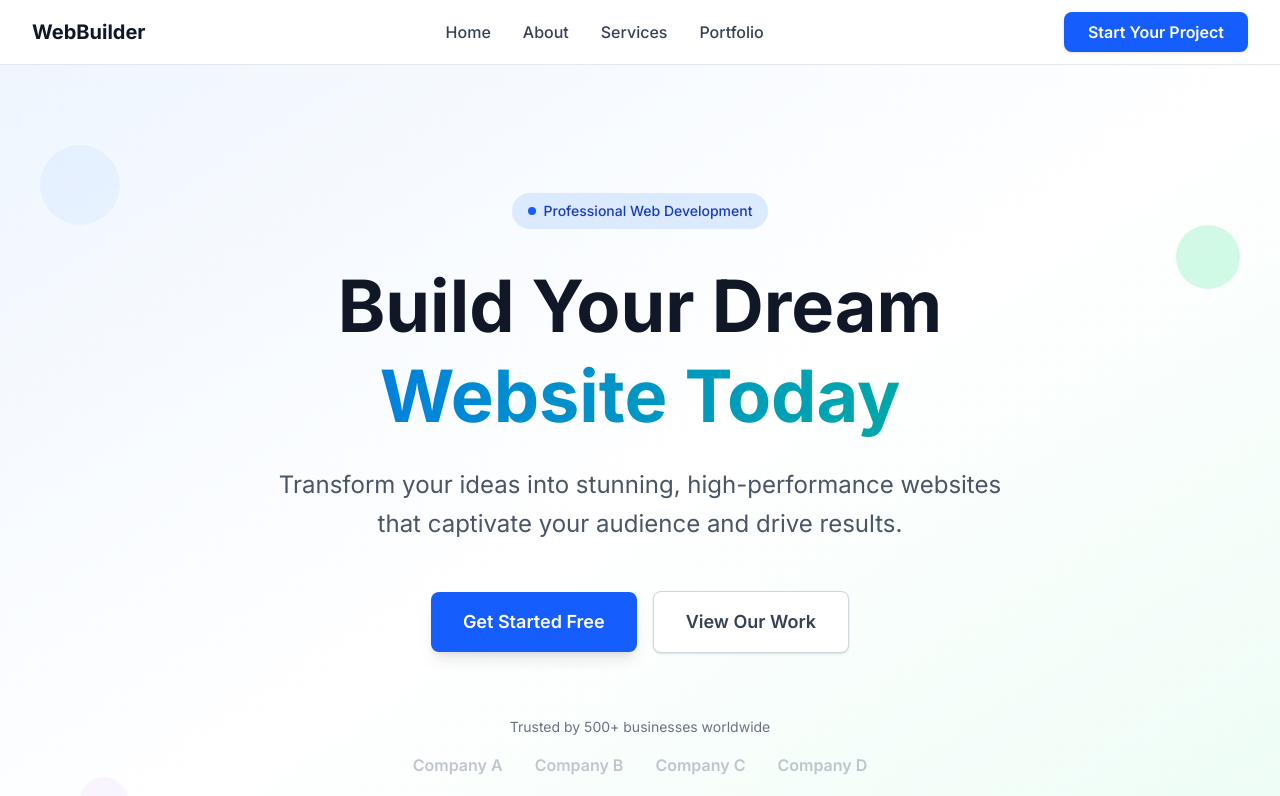
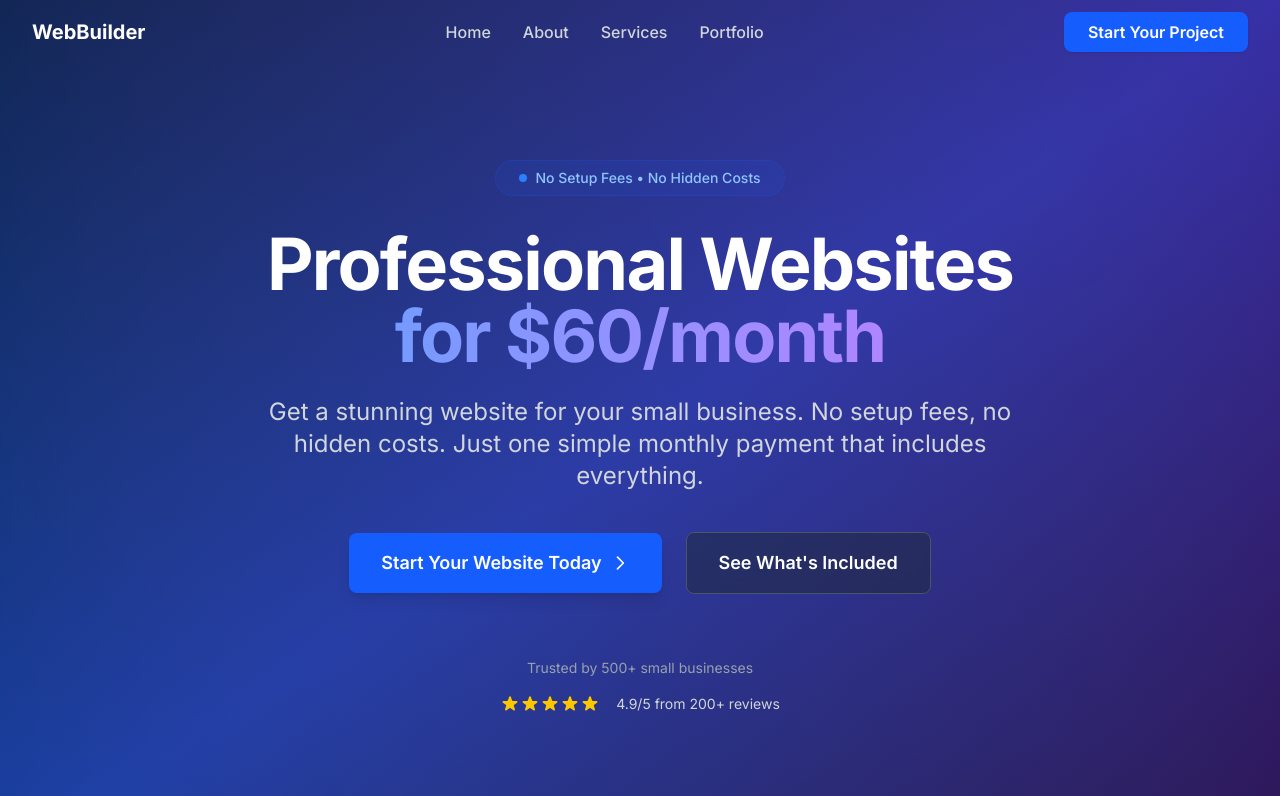
Before and after one commit to lucavehbiu/web-builder, a Next.js app: page / in a window 1280 px wide. Shown: the top 796 px of the page. Built offline with nearby package versions, Linux system fonts and the light colour scheme.

Commit message:
add hero

```diff
--- a/app/page.tsx
+++ b/app/page.tsx
@@ -1,95 +1,47 @@
-import Image from "next/image";
+import Hero from '@/components/sections/hero'
+import Link from 'next/link'
 
 export default function Home() {
   return (
-    <div className="min-h-screen bg-white">
+    <div className="min-h-screen">
       {/* Header with Navigation */}
-      <header className="bg-white/95 backdrop-blur-sm border-b border-gray-200 sticky top-0 z-50">
+      <header className="absolute top-0 left-0 right-0 z-50 bg-transparent">
         <div className="max-w-7xl mx-auto px-4 sm:px-6 lg:px-8">
           <div className="flex items-center justify-between h-16">
             {/* Logo */}
-            <div className="text-xl font-bold text-gray-900">
+            <div className="text-xl font-bold text-white">
               WebBuilder
             </div>
 
             {/* Navigation */}
             <nav className="hidden md:flex items-center space-x-8">
-              <a href="#" className="text-gray-700 hover:text-blue-600 font-medium transition-colors">
+              <Link href="/" className="text-gray-300 hover:text-white font-medium transition-colors">
                 Home
-              </a>
-              <a href="#" className="text-gray-700 hover:text-blue-600 font-medium transition-colors">
+              </Link>
+              <Link href="/about" className="text-gray-300 hover:text-white font-medium transition-colors">
                 About
-              </a>
-              <a href="#" className="text-gray-700 hover:text-blue-600 font-medium transition-colors">
+              </Link>
+              <Link href="/services" className="text-gray-300 hover:text-white font-medium transition-colors">
                 Services
-              </a>
-              <a href="#" className="text-gray-700 hover:text-blue-600 font-medium transition-colors">
+              </Link>
+              <Link href="/portfolio" className="text-gray-300 hover:text-white font-medium transition-colors">
                 Portfolio
-              </a>
+              </Link>
             </nav>
 
             {/* CTA Button */}
-            <button className="bg-blue-600 text-white px-6 py-2 rounded-lg font-semibold hover:bg-blue-700 transition-colors shadow-sm">
+            <Link
+              href="/get-started"
+              className="bg-blue-600 text-white px-6 py-2 rounded-lg font-semibold hover:bg-blue-700 transition-colors shadow-sm"
+            >
               Start Your Project
-            </button>
+            </Link>
           </div>
         </div>
       </header>
 
       {/* Hero Section */}
-      <section className="relative overflow-hidden bg-gradient-to-br from-blue-50 via-white to-emerald-50">
-        {/* Background Pattern */}
-        <div className="absolute inset-0 bg-grid-pattern opacity-5"></div>
-
-        <div className="relative max-w-7xl mx-auto px-4 sm:px-6 lg:px-8 py-24 lg:py-32">
-          <div className="text-center">
-            {/* Badge */}
-            <div className="inline-flex items-center px-4 py-2 bg-blue-100 text-blue-800 rounded-full text-sm font-medium mb-8">
-              <span className="w-2 h-2 bg-blue-600 rounded-full mr-2"></span>
-              Professional Web Development
-            </div>
-
-            {/* Main Headline */}
-            <h1 className="text-4xl md:text-6xl lg:text-7xl font-bold text-gray-900 mb-6 leading-tight">
-              Build Your Dream
-              <span className="block bg-gradient-to-r from-blue-600 to-emerald-500 bg-clip-text text-transparent">
-                Website Today
-              </span>
-            </h1>
-
-            {/* Subheadline */}
-            <p className="text-xl md:text-2xl text-gray-600 mb-12 max-w-3xl mx-auto leading-relaxed">
-              Transform your ideas into stunning, high-performance websites that captivate your audience and drive results.
-            </p>
-
-            {/* CTA Buttons */}
-            <div className="flex flex-col sm:flex-row gap-4 justify-center items-center mb-16">
-              <button className="bg-blue-600 text-white px-8 py-4 rounded-lg text-lg font-semibold hover:bg-blue-700 hover:scale-105 transition-all duration-200 shadow-lg hover:shadow-xl">
-                Get Started Free
-              </button>
-              <button className="bg-white text-gray-700 px-8 py-4 rounded-lg text-lg font-semibold border border-gray-300 hover:bg-gray-50 hover:scale-105 transition-all duration-200 shadow-sm">
-                View Our Work
-              </button>
-            </div>
-
-            {/* Social Proof */}
-            <div className="flex flex-col items-center">
-              <p className="text-gray-500 text-sm mb-4">Trusted by 500+ businesses worldwide</p>
-              <div className="flex items-center space-x-8 opacity-60">
-                <div className="text-gray-400 font-semibold">Company A</div>
-                <div className="text-gray-400 font-semibold">Company B</div>
-                <div className="text-gray-400 font-semibold">Company C</div>
-                <div className="text-gray-400 font-semibold">Company D</div>
-              </div>
-            </div>
-          </div>
-        </div>
-
-        {/* Floating Elements */}
-        <div className="absolute top-20 left-10 w-20 h-20 bg-blue-200 rounded-full opacity-20 animate-pulse"></div>
-        <div className="absolute top-40 right-10 w-16 h-16 bg-emerald-200 rounded-full opacity-20 animate-pulse delay-1000"></div>
-        <div className="absolute bottom-20 left-20 w-12 h-12 bg-purple-200 rounded-full opacity-20 animate-pulse delay-2000"></div>
-      </section>
+      <Hero />
 
       {/* Features Preview Section */}
       <section className="py-24 bg-white">
--- /dev/null
+++ b/src/components/sections/hero.tsx
@@ -0,0 +1,87 @@
+import Link from 'next/link'
+
+export default function Hero() {
+  return (
+    <section className="relative bg-gradient-to-br from-gray-900 via-blue-900 to-gray-900 text-white overflow-hidden">
+      {/* Background decoration */}
+      <div className="absolute inset-0 opacity-20">
+        <div className="absolute inset-0 bg-gradient-to-r from-blue-600/10 to-purple-600/10"></div>
+        <div className="absolute top-0 left-0 w-full h-full bg-[radial-gradient(circle_at_20%_50%,rgba(59,130,246,0.1),transparent_50%)]"></div>
+        <div className="absolute top-0 right-0 w-full h-full bg-[radial-gradient(circle_at_80%_20%,rgba(147,51,234,0.1),transparent_50%)]"></div>
+      </div>
+
+      {/* Gradient overlay */}
+      <div className="absolute inset-0 bg-gradient-to-r from-blue-600/20 to-purple-600/20"></div>
+
+      <div className="relative mx-auto max-w-7xl px-6 py-24 sm:py-32 lg:px-8 lg:py-40">
+        <div className="mx-auto max-w-4xl text-center">
+          {/* Badge */}
+          <div className="mb-8 inline-flex items-center rounded-full bg-blue-600/10 px-6 py-2 text-sm font-medium text-blue-300 ring-1 ring-inset ring-blue-600/20">
+            <span className="relative flex h-2 w-2 mr-2">
+              <span className="animate-ping absolute inline-flex h-full w-full rounded-full bg-blue-400 opacity-75"></span>
+              <span className="relative inline-flex rounded-full h-2 w-2 bg-blue-500"></span>
+            </span>
+            No Setup Fees • No Hidden Costs
+          </div>
+
+          {/* Main Headline */}
+          <h1 className="text-4xl font-bold tracking-tight sm:text-6xl lg:text-7xl">
+            <span className="block">Professional Websites</span>
+            <span className="block text-transparent bg-clip-text bg-gradient-to-r from-blue-400 to-purple-400">
+              for $60/month
+            </span>
+          </h1>
+
+          {/* Subheadline */}
+          <p className="mt-6 text-lg leading-8 text-gray-300 sm:text-xl lg:text-2xl max-w-3xl mx-auto">
+            Get a stunning website for your small business. No setup fees, no hidden costs.
+            Just one simple monthly payment that includes everything.
+          </p>
+
+          {/* CTAs */}
+          <div className="mt-10 flex flex-col sm:flex-row items-center justify-center gap-4 sm:gap-6">
+            <Link
+              href="/get-started"
+              className="group inline-flex items-center justify-center rounded-lg bg-blue-600 px-8 py-4 text-lg font-semibold text-white shadow-lg hover:bg-blue-500 focus-visible:outline focus-visible:outline-2 focus-visible:outline-offset-2 focus-visible:outline-blue-600 transition-all duration-200 transform hover:scale-105"
+            >
+              Start Your Website Today
+              <svg className="ml-2 h-5 w-5 transition-transform group-hover:translate-x-1" fill="none" stroke="currentColor" viewBox="0 0 24 24">
+                <path strokeLinecap="round" strokeLinejoin="round" strokeWidth={2} d="M9 5l7 7-7 7" />
+              </svg>
+            </Link>
+
+            <Link
+              href="/features"
+              className="inline-flex items-center justify-center rounded-lg border border-gray-600 bg-gray-800/50 px-8 py-4 text-lg font-semibold text-white hover:bg-gray-700/50 hover:border-gray-500 focus-visible:outline focus-visible:outline-2 focus-visible:outline-offset-2 focus-visible:outline-gray-600 transition-all duration-200 backdrop-blur-sm"
+            >
+              See What's Included
+            </Link>
+          </div>
+
+          {/* Social Proof */}
+          <div className="mt-16 flex flex-col items-center">
+            <p className="text-sm text-gray-400 mb-4">Trusted by 500+ small businesses</p>
+            <div className="flex items-center space-x-2">
+              {/* Star rating */}
+              <div className="flex">
+                {[...Array(5)].map((_, i) => (
+                  <svg key={i} className="h-5 w-5 text-yellow-400" fill="currentColor" viewBox="0 0 20 20">
+                    <path d="M9.049 2.927c.3-.921 1.603-.921 1.902 0l1.07 3.292a1 1 0 00.95.69h3.462c.969 0 1.371 1.24.588 1.81l-2.8 2.034a1 1 0 00-.364 1.118l1.07 3.292c.3.921-.755 1.688-1.54 1.118l-2.8-2.034a1 1 0 00-1.175 0l-2.8 2.034c-.784.57-1.838-.197-1.539-1.118l1.07-3.292a1 1 0 00-.364-1.118L2.98 8.72c-.783-.57-.38-1.81.588-1.81h3.461a1 1 0 00.951-.69l1.07-3.292z" />
+                  </svg>
+                ))}
+              </div>
+              <span className="text-sm text-gray-300 ml-2">4.9/5 from 200+ reviews</span>
+            </div>
+          </div>
+        </div>
+      </div>
+
+      {/* Bottom wave */}
+      <div className="absolute bottom-0 left-0 right-0">
+        <svg className="w-full h-auto" viewBox="0 0 1440 120" fill="none" xmlns="http://www.w3.org/2000/svg">
+          <path d="M0 120L60 105C120 90 240 60 360 45C480 30 600 30 720 37.5C840 45 960 60 1080 67.5C1200 75 1320 75 1380 75L1440 75V120H1380C1320 120 1200 120 1080 120C960 120 840 120 720 120C600 120 480 120 360 120C240 120 120 120 60 120H0Z" fill="white"/>
+        </svg>
+      </div>
+    </section>
+  )
+}
```
Also changed, not shown: 1 other file (tests, documents, lock files or other folders).
